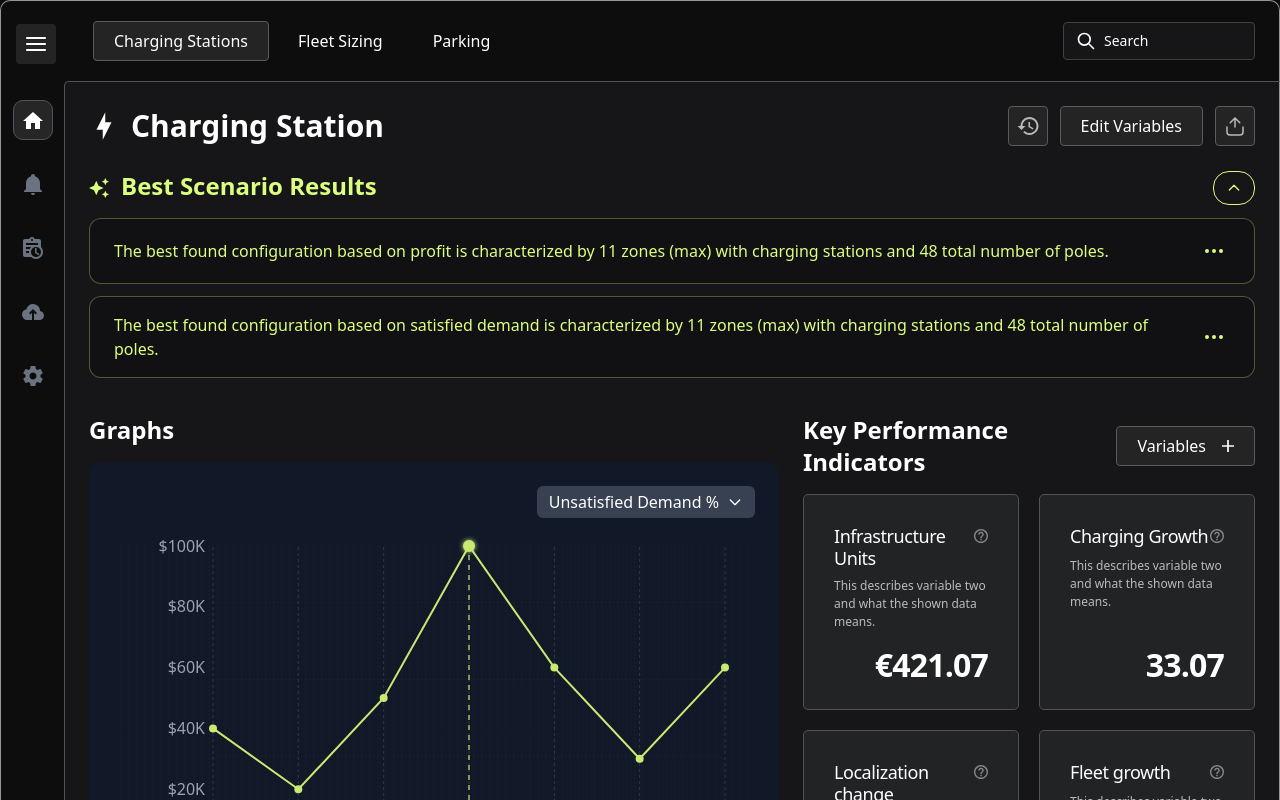
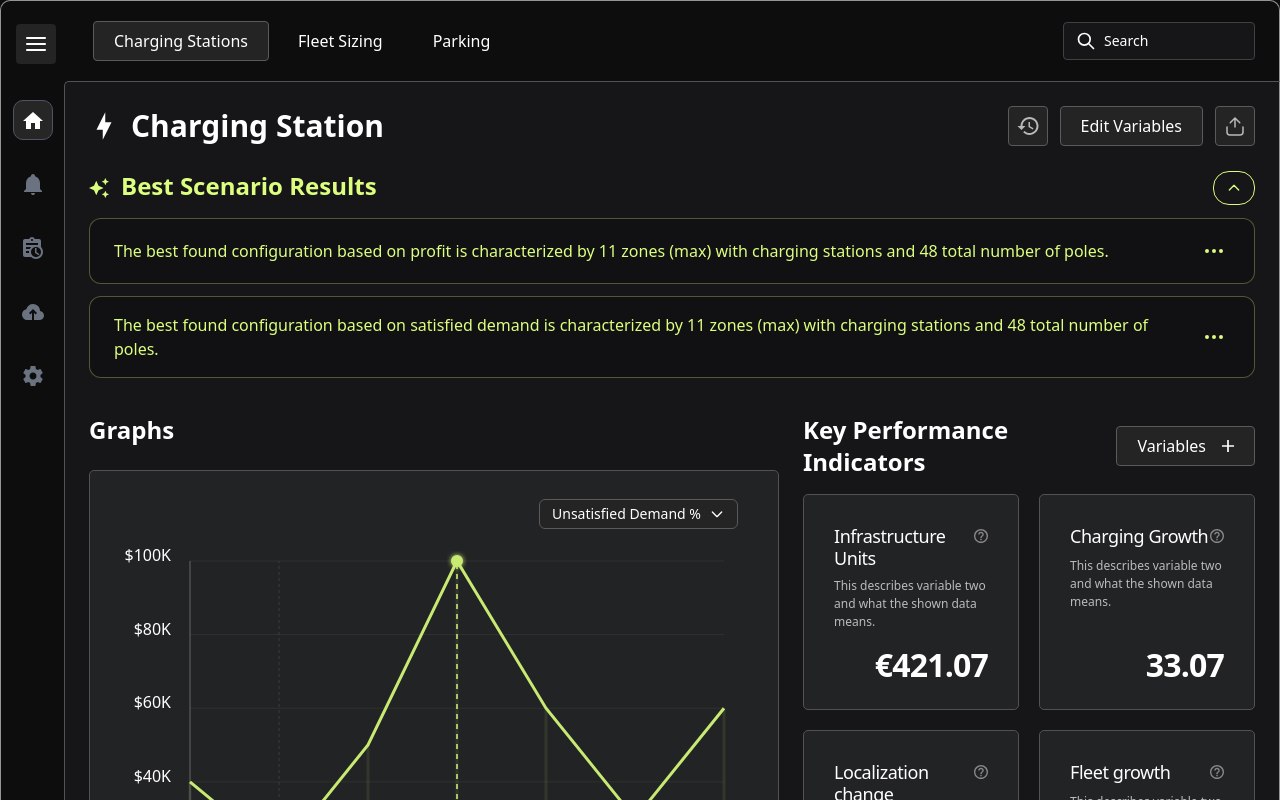
Before and after one commit to sevdashubham/answers, a React (Vite) app: page /dashboard in a window 1280 px wide. Built offline with nearby package versions, Linux system fonts and the light colour scheme.

Commit message:
improve chart

```diff
--- a/src/components/LineChart/CustomTooltip.tsx
+++ b/src/components/LineChart/CustomTooltip.tsx
@@ -16,7 +16,7 @@ const CustomTooltip: React.FC<TooltipProps<ValueType, NameType>> = ({
   const isPeak = value === Math.max(...payload.map(p => (p.payload as DataPoint).value));
 
   return (
-    <div className="bg-gray-900 text-white p-2 rounded shadow-lg text-center">
+    <div className="bg-[#0E0D0D] border border-[#525252] rounded text-white p-4 shadow-lg text-center">
       <div className="text-lg font-bold">${(value / 1000).toFixed(2)}K</div>
       <div className="text-sm flex items-center justify-center">
         <span className="text-green-500 mr-1">▲</span>
--- a/src/components/LineChart/index.tsx
+++ b/src/components/LineChart/index.tsx
@@ -1,4 +1,4 @@
-import React from 'react';
+import React, {useEffect, useState} from 'react';
 import {
     LineChart as RechartsLineChart,
     Line,
@@ -7,9 +7,10 @@ import {
     CartesianGrid,
     Tooltip,
     ResponsiveContainer,
-  ReferenceLine
+    ReferenceLine,
+    Customized,
 } from 'recharts';
-import { DataPoint } from '@/types';
+import {DataPoint} from '@/types';
 import CustomTooltip from './CustomTooltip';
 
 interface LineChartProps {
@@ -30,11 +31,44 @@ const LineChart: React.FC<LineChartProps> = ({
     // Ensure we only display 7 months at a time
     const displayData = data.slice(0, 7);
 
+    const [tickPositions, setTickPositions] = useState([]);
+    const horizontalCoordinatesGenerator = () => {
+        return tickPositions;
+    };
+
+    // Custom tick component that captures the tick positions
+    const CustomYAxisTick = (props: {
+        x: number;
+        y: number;
+        payload: {
+            value: number;
+        }
+    }) => {
+        const {x, y, payload} = props;
+
+        useEffect(() => {
+            // When the tick renders, add its position to our state if not already there
+            setTickPositions((prevPositions: any) => {
+                if (!prevPositions.includes(y)) {
+                    return [...prevPositions, y].sort((a, b) => a - b);
+                }
+                return prevPositions;
+            });
+        }, [y]);
+
         return (
-    <div className="bg-gray-900 rounded-xl p-6 w-full">
+            <g transform={`translate(${x},${y})`}>
+                <text x={-3} y={0} dy={0} textAnchor="end" fill="#fff">{`$${payload.value / 1000}K`}</text>
+            </g>
+        );
+    };
+
+    return (
+        <div className="bg-[#222324] border border-[#525252] rounded-[5px] pt-4 pr-6 w-full">
             {/* Header with dropdown */}
-      <div className="flex justify-end mb-2">
-        <button className="bg-gray-700 text-white px-3 py-1 rounded-md flex items-center">
+            <div className="flex justify-end py-3 px-4">
+                <button
+                    className="border border-[#5A5A5A] text-sm text-white bg-[#242424] px-3 py-1 rounded-md flex items-center">
                     {chartMetric}
                     <svg
                         xmlns="http://www.w3.org/2000/svg"
@@ -43,85 +77,107 @@ const LineChart: React.FC<LineChartProps> = ({
                         viewBox="0 0 24 24"
                         stroke="currentColor"
                     >
-            <path strokeLinecap="round" strokeLinejoin="round" strokeWidth={2} d="M19 9l-7 7-7-7" />
+                        <path strokeLinecap="round" strokeLinejoin="round" strokeWidth={2} d="M19 9l-7 7-7-7"/>
                     </svg>
                 </button>
             </div>
 
             {/* Chart container with fixed height to ensure nothing is cut off */}
-      <div className="h-96 relative w-full">
+            <div className="h-[28rem] w-full">
                 <ResponsiveContainer width="100%" height="100%">
                     <RechartsLineChart
                         data={displayData}
-            margin={{ top: 20, right: 30, left: 50, bottom: 30 }}
+                        margin={{top: 20, right: 30, left: 50, bottom: 30}}
                     >
                         {/* Custom cartesian grid with many vertical lines */}
                         <CartesianGrid
+                            stroke="#343434"
+                            strokeOpacity={0.8}
                             horizontal={true}
-              vertical={true}
-              verticalCoordinatesGenerator={(props) => {
-                // Generate many vertical lines
-                const { width } = props;
-                const numLines = 80; // Increase number of vertical lines
-                const lineSpacing = width / numLines;
+                            vertical={false}
+                            horizontalCoordinatesGenerator={horizontalCoordinatesGenerator}
+                        />
 
-                // Return x-coordinates for vertical lines
-                return Array.from({ length: numLines + 1 }, (_, i) => i * lineSpacing);
-              }}
-              strokeDasharray="1 3"
-              stroke="#333"
-              strokeOpacity={0.5}
-              horizontalCoordinatesGenerator={(props) => {
-                // Generate 5 horizontal lines at equal intervals
-                const { height } = props;
-                return [0, height * 0.2, height * 0.4, height * 0.6, height * 0.8, height];
+                        <Customized
+                            component={({ xAxisMap, yAxisMap, data }) => {
+                                const xAxis = xAxisMap[Object.keys(xAxisMap)[0]];
+                                const yAxis = yAxisMap[Object.keys(yAxisMap)[0]];
+
+                                return (
+                                    <>
+                                        {data.map((entry: any, index: number) => {
+                                            const x = xAxis.scale(entry[xAxis.dataKey]);
+                                            const y = yAxis.scale(entry.value); // y value of the data point
+                                            const yBottom = yAxis.y + yAxis.height; // bottom of chart (x-axis)
+
+                                            return (
+                                                <line
+                                                    key={`vline-${index}`}
+                                                    x1={x}
+                                                    y1={y}
+                                                    x2={x}
+                                                    y2={yBottom}
+                                                    stroke="#8AA14F33"
+                                                    strokeWidth={3}
+                                                    opacity={0.8}
+                                                />
+                                            );
+                                        })}
+                                    </>
+                                );
                             }}
                         />
 
                         {/* X-axis with custom styling */}
                         <XAxis
                             dataKey="month"
-              axisLine={false}
+                            axisLine={true}
                             tickLine={false}
                             tick={(props) => {
-                const { x, y, payload } = props;
+                                const {x, y, payload} = props;
                                 const isCurrentMonth = payload.value === currentMonth;
 
                                 return (
                                     <g transform={`translate(${x},${y})`}>
-                    <text x={0} y={0} dy={16} textAnchor="middle" fill="#9CA3AF">
+                                        <text x={0} y={0} dy={16} textAnchor="middle" fill="#fff">
                                             {payload.value}
                                         </text>
                                         {isCurrentMonth && (
-                      <text x={0} y={16} dy={16} textAnchor="middle" fontSize={12} fill="#FBBF24">
+                                            <text x={0} y={16} dy={16} textAnchor="middle" fontSize={12} fill="#878787">
                                                 Now
                                             </text>
                                         )}
                                     </g>
                                 );
                             }}
+                            tickMargin={10}
                         />
 
                         {/* Y-axis with equal gap currency formatting */}
                         <YAxis
-              ticks={[0, 20000, 40000, 60000, 80000, 100000]}
-              tickFormatter={(value) => `$${value/1000}K`}
+                            ticks={[20000, 40000, 60000, 80000, 100000]}
                             domain={[0, 100000]}
-              axisLine={false}
+                            axisLine={true}
                             tickLine={false}
-              tick={{ fill: '#9CA3AF' }}
+                            tick={(props) => {
+                                const {x, y, payload} = props;
+                                return <CustomYAxisTick x={x} y={y} payload={payload}/>;
+                            }}
                             width={50}
+                            tickMargin={10}
                         />
 
                         {/* Custom tooltip */}
                         <Tooltip
-              content={<CustomTooltip />}
+                            content={<CustomTooltip/>}
                             cursor={false}
                         />
 
                         {/* Reference lines for data points - light gray for regular points */}
-            {displayData.map((point) => (
-              <ReferenceLine
+                        {displayData.map((point) => {
+                            const isCurrentMonth = point.month === currentMonth;
+                            if (isCurrentMonth) {
+                                return <ReferenceLine
                                     key={`ref-${point.month}`}
                                     x={point.month}
                                     stroke="#555"
@@ -130,7 +186,8 @@ const LineChart: React.FC<LineChartProps> = ({
                                     opacity={0.5}
                                     ifOverflow="extendDomain"
                                 />
-            ))}
+                            }
+                        })}
 
                         {/* Special reference line for peak point - same color as the line chart */}
                         {peakMonth && (
@@ -138,7 +195,7 @@ const LineChart: React.FC<LineChartProps> = ({
                                 x={peakMonth}
                                 stroke="#C8E972"
                                 strokeDasharray="5 5"
-                strokeWidth={1.5}
+                                strokeWidth={2}
                                 opacity={0.8}
                                 ifOverflow="extendDomain"
                             />
@@ -149,34 +206,36 @@ const LineChart: React.FC<LineChartProps> = ({
                             type="linear"
                             dataKey="value"
                             stroke="#C8E972"
-              strokeWidth={2}
+                            strokeWidth={3}
                             dot={(props) => {
-                const { cx, cy, payload } = props;
+                                const {cx, cy, payload} = props;
 
                                 // Check if this is the peak point
                                 const isPeak = payload.value === peakValue;
 
+                                if (isPeak) {
                                     return (
                                         <circle
                                             cx={cx}
                                             cy={cy}
                                             r={isPeak ? 6 : 4}
                                             fill="#C8E972"
-                    filter={isPeak ? "url(#glow)" : undefined}
-                  />
-                );
+                                            filter={"url(#glow)"}
+                                        />)
+                                }
+                                return <></>;
                             }}
-              activeDot={{ r: 6, fill: "#C8E972" }}
+                            activeDot={{r: 6, fill: "#C8E972"}}
                             connectNulls={true}
                         />
 
                         {/* Filter for glow effect on peak point */}
                         <defs>
                             <filter id="glow" x="-30%" y="-30%" width="160%" height="160%">
-                <feGaussianBlur stdDeviation="2.5" result="coloredBlur" />
+                                <feGaussianBlur stdDeviation="2.5" result="coloredBlur"/>
                                 <feMerge>
-                  <feMergeNode in="coloredBlur" />
-                  <feMergeNode in="SourceGraphic" />
+                                    <feMergeNode in="coloredBlur"/>
+                                    <feMergeNode in="SourceGraphic"/>
                                 </feMerge>
                             </filter>
                         </defs>
--- a/src/components/dashboard/ChartSection.tsx
+++ b/src/components/dashboard/ChartSection.tsx
@@ -13,7 +13,7 @@ const ChartSection: React.FC = () => {
 
   return (
     <div className="w-full">
-      <div className="flex mb-4">
+      <div className="flex mb-6">
         <h2 className="text-2xl font-semibold">Graphs</h2>
       </div>
       <LineChart
```
Also changed, not shown: src/components/VariablesPanel/VariablesPanel.tsx (+11 -4 lines). Lines whose indentation alone changed are shown as unchanged.
